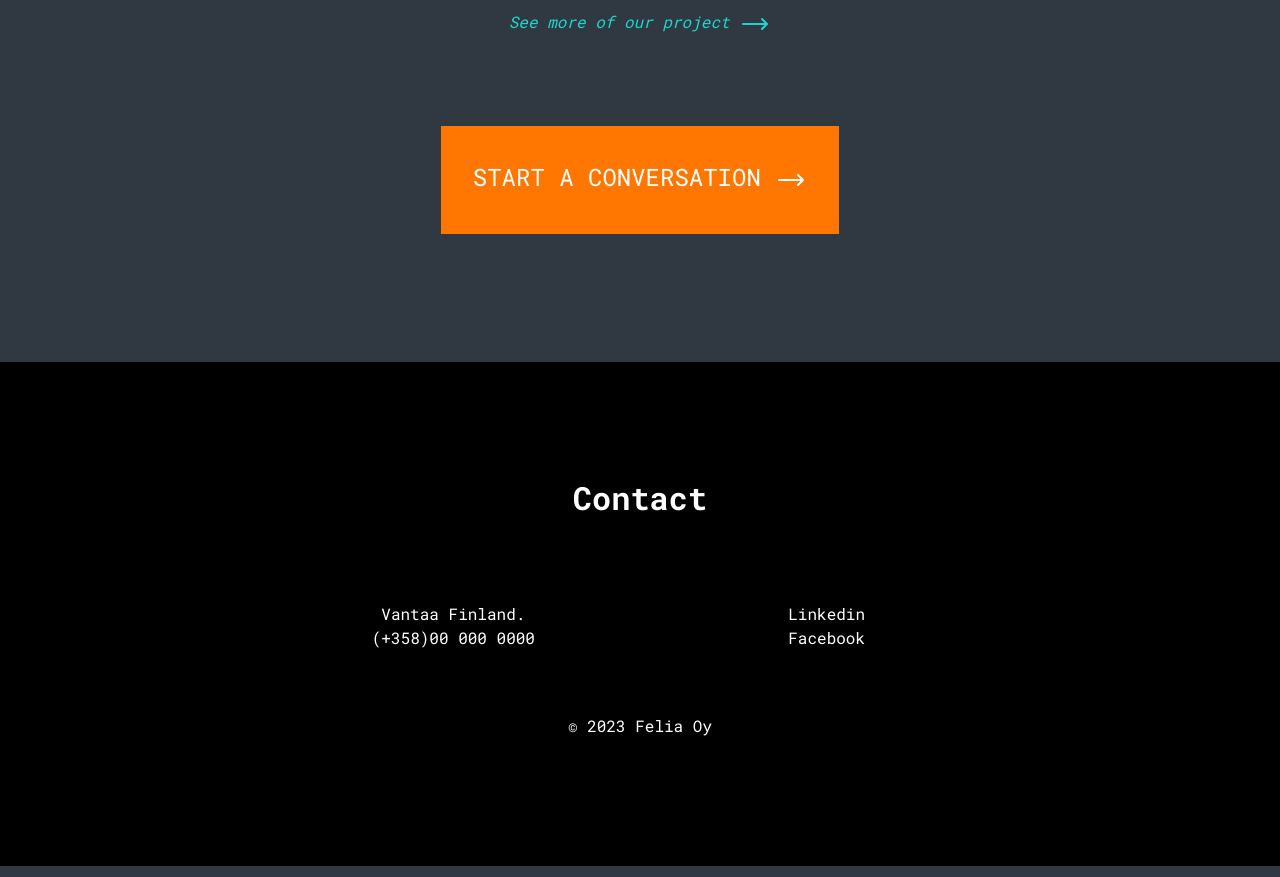
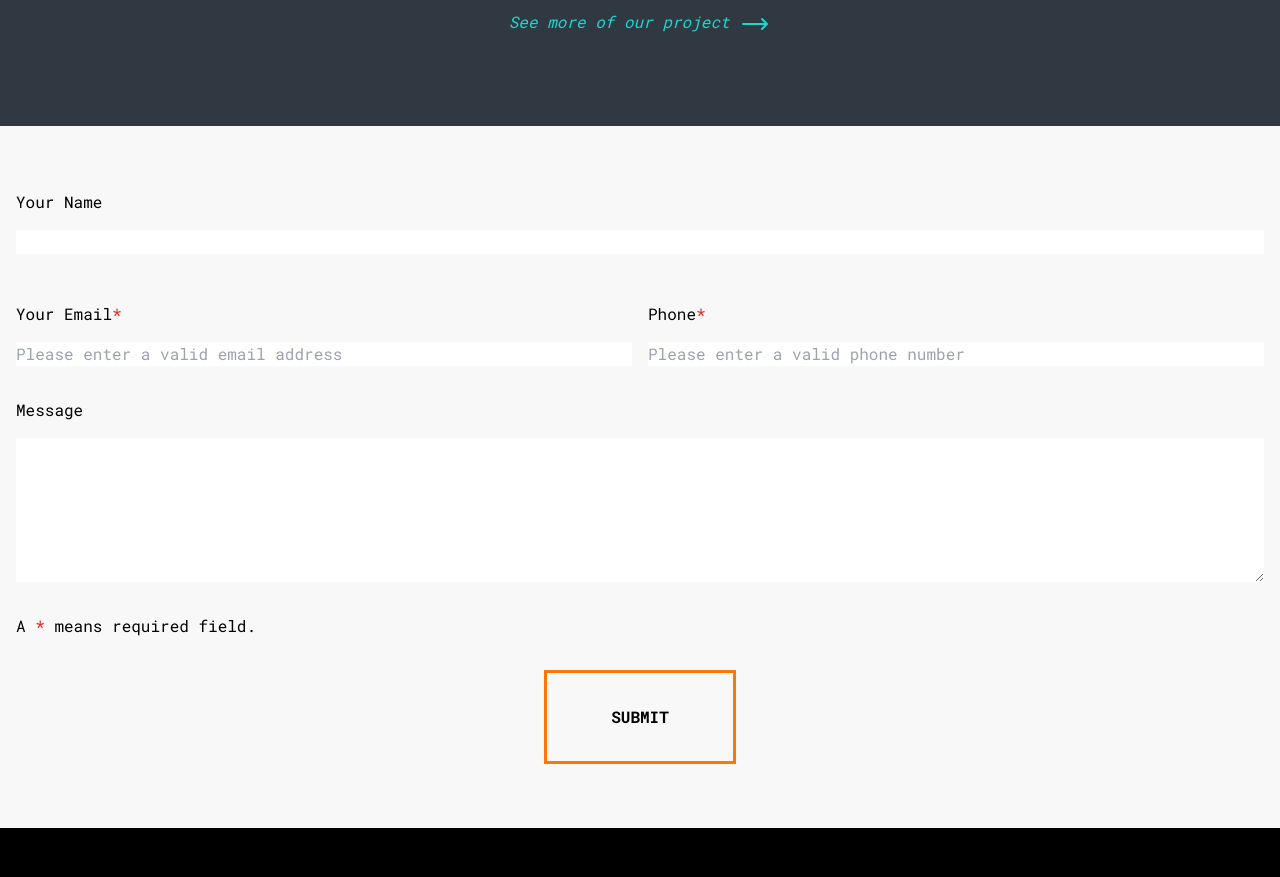
Before and after one commit to cuongtran-6618/cuongtran-6618.github.io, a Next.js app: page / in a window 1280 px wide. Shown: the part 1920-2797 px from the top of the page. Built offline with nearby package versions, Linux system fonts and the light colour scheme.

Commit message:
add contact form

```diff
--- a/components/Contact.tsx
+++ b/components/Contact.tsx
@@ -4,7 +4,7 @@ export default function Contact() {
   return (
     <>
       <div className="w-full">
-        <div className="mb-8 lg:mb-32" id="contact-container">
+        <div className="mb-0" id="contact-container">
           <LinkArrow
             label={"Start a conversation"}
             url={"./contact"}
--- /dev/null
+++ b/components/ContactForm.tsx
@@ -0,0 +1,127 @@
+import BackHome from "../components/BackHome";
+import Layout from "../components/Layout";
+import React from "react";
+import { useState } from "react";
+
+export default function ContactForm() {
+  const [name, setName] = useState("");
+  const [email, setEmail] = useState("");
+  const [message, setMessage] = useState("");
+  const [phone, setPhone] = useState("");
+  const [submitted, setSubmitted] = useState(false);
+
+  async function handleSubmit(e) {
+    e.preventDefault();
+    let data = {
+      name,
+      email,
+      phone,
+      message,
+    };
+
+    try {
+      const response = await fetch("/api/contact", {
+        method: "POST",
+        headers: {
+          Accept: "application/json, text/plain, */*",
+          "Content-Type": "application/json",
+        },
+        body: JSON.stringify(data),
+      }).then((res) => {
+        console.log("Response received: ", res);
+        if (res.status === 200) {
+          console.log("Response succeeded!");
+          setSubmitted(true);
+          setName("");
+          setEmail("");
+          setPhone("");
+          setMessage("");
+        }
+      });
+
+      alert("Thanks for contacting us, we will get back to you soon!");
+    } catch (err) {
+      alert("We can't submit the form, try again later?");
+    }
+  }
+
+  return (
+    <>
+      <div className="mx-full cream-color px-4" id="contact-us-container">
+        <form className="container mx-auto py-16" onSubmit={handleSubmit}>
+          <div className="name flex flex-col justify-between mb-8">
+            <div className="mb-4 flex flex-col">
+              <label htmlFor="frm-first" className="mb-4">Your Name</label>
+              <input
+                id="frm-first"
+                type="text"
+                name="name"
+                autoComplete="given-name"
+                required
+                onChange={(e) => {
+                  setName(e.target.value);
+                }}
+              />
+            </div>
+          </div>
+          <div className="grid grid-cols-1 lg:grid-cols-2 gap-4">
+            <div className="email flex flex-col mb-8">
+              <label htmlFor="frm-email" className="mb-4">Your Email<span className="text-red-600">*</span></label>
+              <input
+                id="frm-email"
+                type="email"
+                name="email"
+                autoComplete="email"
+                placeholder="Please enter a valid email address"
+                required
+                onChange={(e) => {
+                  setEmail(e.target.value);
+                }}
+              />
+            </div>
+            <div className="phone flex flex-col mb-8">
+              <label htmlFor="frm-phone" className="mb-4">Phone<span className="text-red-600">*</span></label>
+              <input
+                id="frm-phone"
+                type="text"
+                name="phone"
+                autoComplete="tel"
+                placeholder="Please enter a valid phone number"
+                required
+                onChange={(e) => {
+                  setPhone(e.target.value);
+                }}
+              />
+            </div>
+          </div>
+          <div className="message flex flex-col mb-8">
+            <label htmlFor="frm-message" className="mb-4">Message</label>
+            <textarea
+              id="frm-message"
+              name="message"
+              rows={6}
+              onChange={(e) => {
+                setMessage(e.target.value);
+              }}
+            ></textarea>
+          </div>
+
+          <div className="mb-8">
+            A <span className="text-red-600">*</span><span> means required field.</span>
+          </div>
+          <div className="button primary flex flex-col justify-start">
+            <button
+              className="mx-auto py-8 px-16 btn-primary-color uppercase font-bold hover:text-white hover:bg-[#ff7700]"
+              type="submit"
+              onClick={(e) => {
+                handleSubmit(e);
+              }}
+            >
+              Submit
+            </button>
+          </div>
+        </form>
+      </div>
+    </>
+  );
+}
--- a/components/Footer.tsx
+++ b/components/Footer.tsx
@@ -3,10 +3,9 @@ import company from "../data/company.json";
 
 export default function BackHome() {
   return (
-    <div className="text-center mt-12 text-white bg-black p-4 lg:p-20">
+    <div className="text-center text-white bg-black p-4 lg:p-20">
       <div className="container mt-8 lg:max-w-5xl">
         <div className="mb-8">
-          <SectionHeader title={"Contact"} />
           <div className="flex flex-col mb-12 gap-12 md:justify-center md:aligns-baseline md:flex-row md:gap-4 md:gap-8">
             <div className="p-4 lg:px-12 text-white w-full md:w-1/2 lg:w-1/3 text-left lg:text-center">
               <div className="">
--- a/components/Navigation.tsx
+++ b/components/Navigation.tsx
@@ -22,12 +22,17 @@ export default function Navigation() {
   };
 
   useEffect(() => {
-    window.onscroll = function () {
-      addStickeyMenu();
-    };
-
     const navbar = document.getElementById("navigation-container");
     let sticky = navbar.offsetTop;
+    let oldScrollY = window.scrollY;
+    window.onscroll = function () {
+      if (oldScrollY > window.scrollY) {
+        addStickeyMenu();
+      } else {
+       navbar.classList.remove("sticky");
+      }
+      oldScrollY = window.scrollY;
+    };
 
     function addStickeyMenu() {
       if (window.pageYOffset > sticky) {
--- a/components/NavigationItem.tsx
+++ b/components/NavigationItem.tsx
@@ -4,10 +4,10 @@ export default function NavigationItem({ item }) {
   let navigationLink = <Link href={item.link}>{item.title}</Link>
 
   if (item.type === "anchor") {
-    navigationLink = <a href={'#' + item.link}>{item.title}</a>
+    navigationLink = <Link href={'#' + item.link}>{item.title}</Link>
   }
   return (
-    <li className="hover:underline underline-offset-8 text-[18px]">
+    <li className="hover:underline underline-offset-8 text-[18px] uppercase">
       {navigationLink}
     </li>
   );
--- a/components/ServiceList.tsx
+++ b/components/ServiceList.tsx
@@ -16,7 +16,7 @@ export default function ServiceList() {
       </div>
       <LinkArrow
         label={"Contact us for more information   "}
-        url={"./contact"}
+        url={"#contact-us-container"}
       />
     </section>
   );
--- a/data/navigation.json
+++ b/data/navigation.json
@@ -16,7 +16,7 @@
     {
       "title": "Contact",
       "content": "Lorem ispum 4",
-      "link": "contact-container",
+      "link": "contact-us-container",
       "type": "anchor",
       "uid": "dcaee35a-3ef1-4199-907b-2344dc4ba2be"
     }
--- a/pages/index.tsx
+++ b/pages/index.tsx
@@ -3,13 +3,14 @@ import ServiceList from "../components/ServiceList";
 import HeroSection from "../components/HeroSection";
 import PorfolioList from "../components/PorfolioList";
 import Contact from "../components/Contact";
+import ContactForm from "../components/ContactForm";
 export default function Home() {
   return (
     <Layout>
       <HeroSection />
       <ServiceList />
       <PorfolioList />
-      <Contact />
+      <ContactForm />
     </Layout>
   );
 }
--- a/styles/globals.css
+++ b/styles/globals.css
@@ -53,6 +53,7 @@ body {
   --outer-spce-grey-color: #303841;
   --safety-orange-color: #ff7700;
   --navy-blue-color: #1cd6ce;
+  --cream-color: #f8f8f8;
 }
 
 .primary-color {
@@ -65,6 +66,14 @@ body {
 
 .link-color {
   color: var(--navy-blue-color);
+}
+
+.cream-color {
+   background-color: var(--cream-color);
+}
+
+.btn-primary-color {
+  border: 3px solid var(--safety-orange-color);
 }
 
 #mobile-nav-slider-container {
```
